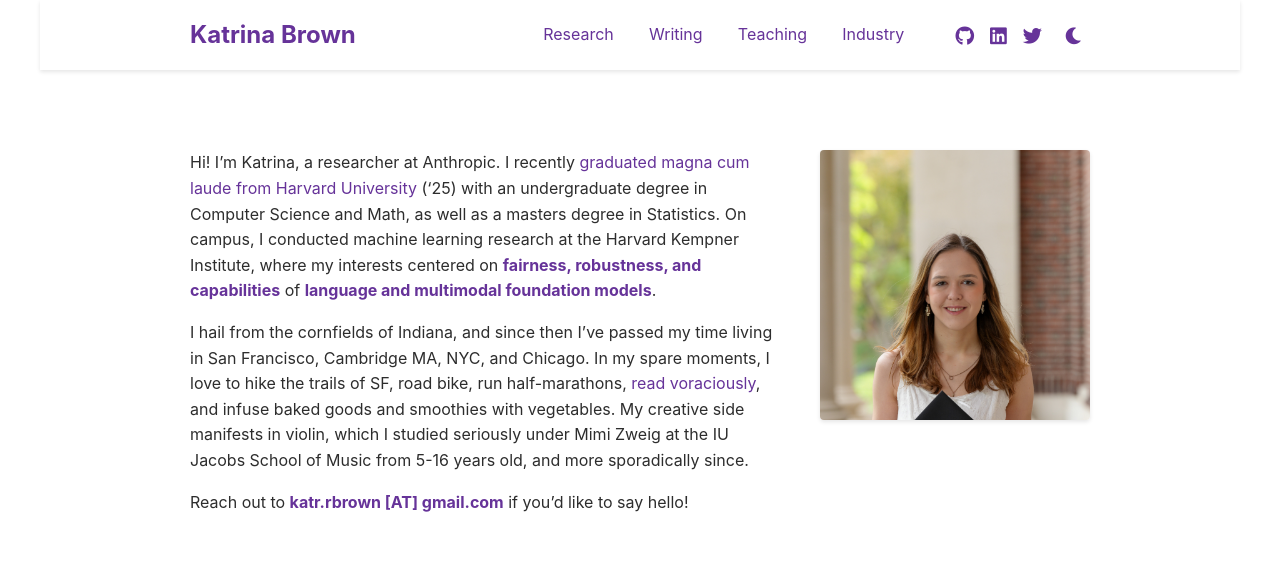
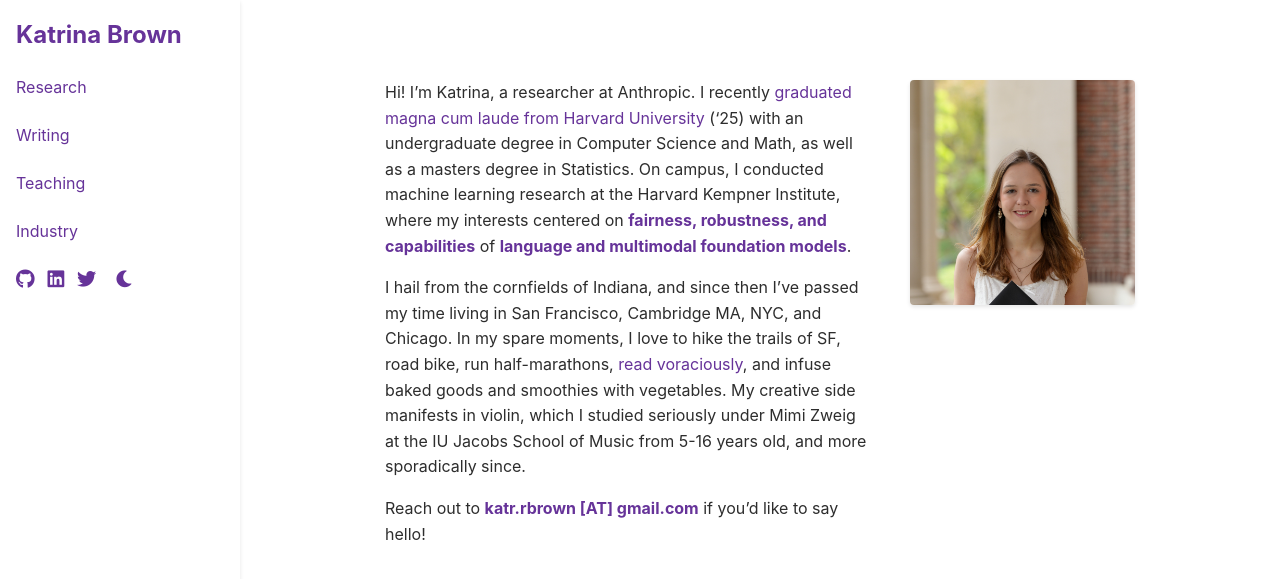
Before and after one commit to brownkat6/katrinarbrown, a Jekyll site: the page built from docs/index.md, in a window 1280 px wide and 900 px high. Shown: the top 579 px of the window. Built offline with Jekyll 4.4.1, drawn with Linux system fonts in a browser that asks for light colours.

Commit message:
update X

```diff
--- a/docs/assets/css/main.css
+++ b/docs/assets/css/main.css
@@ -32,6 +32,7 @@
     line-height: 1.6;
     color: var(--text-color);
     background-color: var(--background-color);
+    margin-left: 240px; /* space for left sidebar on desktop */
 }
 
 .container {
@@ -43,20 +44,25 @@
 /* Header styles */
 .site-header {
     background-color: var(--background-color);
-    padding: 1rem 0;
     box-shadow: 0 2px 4px rgba(0,0,0,0.1);
+    position: fixed;
+    top: 0;
+    left: 0;
+    width: 240px;
+    height: 100vh;
     display: flex;
-    justify-content: center;
+    justify-content: flex-start;
+    z-index: 1000;
 }
 
 .header-content {
     display: flex;
-    justify-content: space-between;
-    align-items: center;
-    width: var(--content-width);
-    max-width: calc(var(--max-width) * 0.75);  /* Changed from 0.6667 to 0.75 */
-    margin: 0 auto;
-    padding: 0;
+    flex-direction: column;
+    align-items: flex-start;
+    width: 100%;
+    height: 100%;
+    padding: 1rem;
+    gap: 1rem;
 }
 
 .header-left {
@@ -70,15 +76,16 @@
     text-decoration: none;
     font-size: 1.5rem;
     font-weight: bold;
-    margin-right: 2rem;
+    margin-right: 0;
     white-space: nowrap;
 }
 
 .site-nav {
     display: flex;
-    align-items: center;
-    gap: 1.2rem;
-    flex-wrap: wrap;
+    flex-direction: column;
+    align-items: flex-start;
+    gap: 0.8rem;
+    flex-wrap: nowrap;
 }
 
 .nav-link {
@@ -86,7 +93,7 @@
     text-decoration: none;
     transition: color 0.3s ease;
     font-size: 1rem;
-    padding: 0.3rem 0.5rem;
+    padding: 0.3rem 0;
 }
 
 .nav-link:hover {
@@ -101,9 +108,11 @@
 /* Social Icons */
 .social-icons {
     display: flex;
+    flex-direction: row;
     align-items: center;
-    gap: 1rem;
-    margin-left: 1.5rem;
+    gap: 0.8rem;
+    margin-left: 0;
+    margin-top: auto; /* push icons to bottom of sidebar */
     flex-shrink: 0;
 }
 
@@ -202,22 +211,37 @@
 
 /* Responsive design */
 @media (max-width: 768px) {
+    body {
+        margin-left: 0; /* remove sidebar spacing on mobile */
+    }
+
     .header-content {
-        flex-direction: column;
-        gap: 1rem;
-        padding: 1rem;
+        flex-direction: row;
+        justify-content: space-between;
+        align-items: center;
+        width: var(--content-width);
+        max-width: calc(var(--max-width) * 0.75);
+        margin: 0 auto;
+        padding: 0;
+    }
+
+    .site-header {
+        position: static;
+        width: 100%;
+        height: auto;
+        padding: 1rem 0;
     }
 
     .site-nav {
-        flex-direction: column;
+        flex-direction: row;
         align-items: center;
-        gap: 0.8rem;
-        width: 100%;
+        gap: 1.2rem;
+        flex-wrap: wrap;
     }
 
     .social-icons {
-        margin-top: 1rem;
-        margin-left: 0;
+        margin-top: 0;
+        margin-left: 1.5rem;
     }
 
     .nav-link {
```
